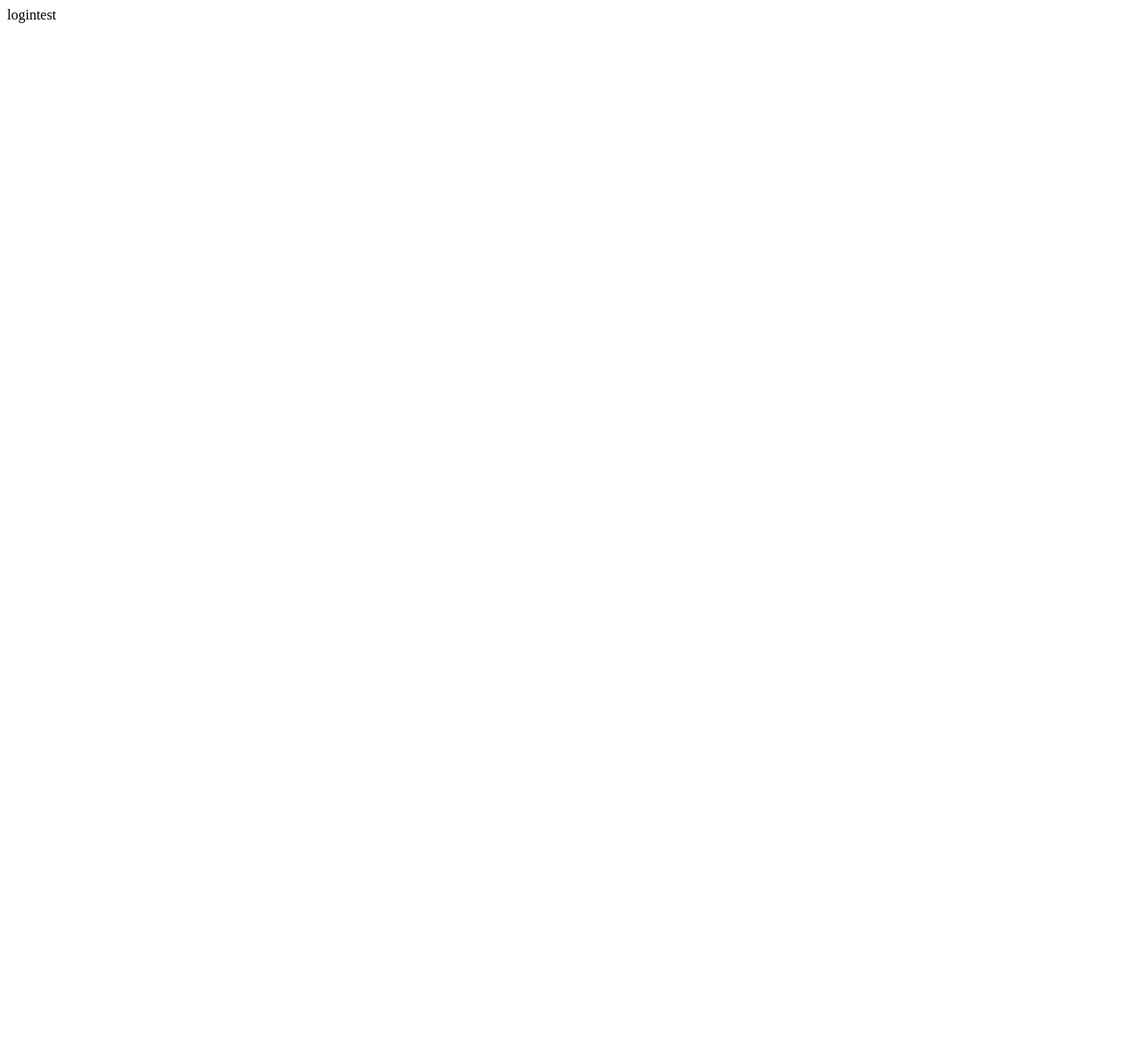
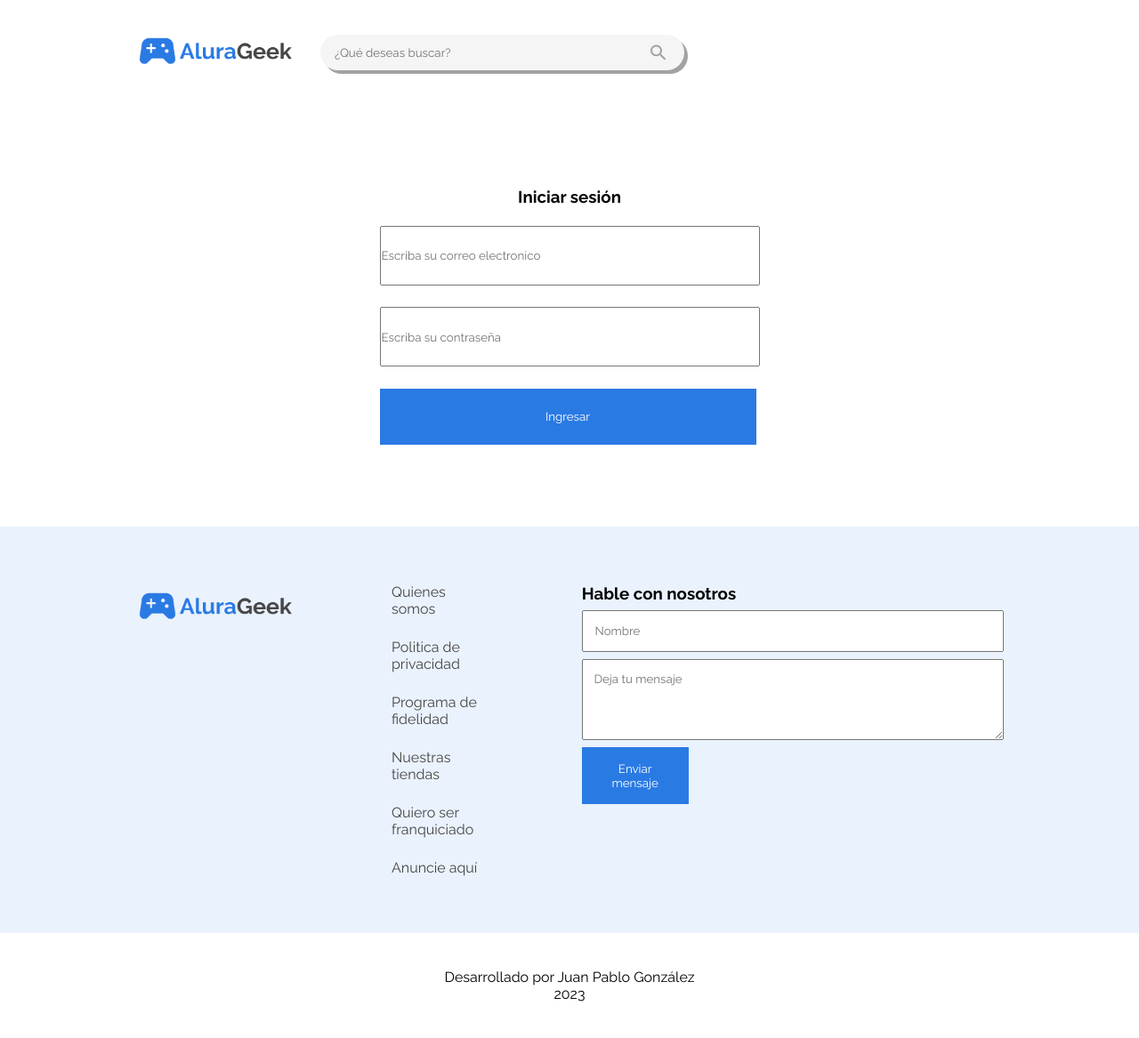
Before and after one commit to jap102321/ecommercealura, a plain HTML site: page screens/login.html in a window 1280 px wide. Shown: the whole page at 89% size. Before the commit the page ends 800 px from the top, so only its background shows below. Drawn offline with Linux system fonts and the light colour scheme.

Commit message:
Minor fixes & log in section finished (without logic)

```diff
--- a/css/components/landing/form.css
+++ b/css/components/landing/form.css
@@ -34,9 +34,18 @@
   inline-size: 560px;
 }
 
+.form__data {
+  display: flex;
+  flex-direction: row;
+  gap: 7rem;
+}
+
 .form__input {
   display: flex;
   flex-direction: column;
+}
+.form__img img {
+  width: 176px;
 }
 
 .form__input input {
@@ -99,6 +108,9 @@
     align-items: center;
     gap: 2rem;
   }
+  .form__data {
+    flex-direction: column;
+  }
   .contact__us {
     padding-inline-start: 1rem;
     max-width: 90%;
--- /dev/null
+++ b/css/components/login/logform.css
@@ -0,0 +1,30 @@
+.login__form {
+  display: flex;
+  flex-direction: column;
+  align-items: center;
+  margin-block: 5.75rem;
+  gap: 1.35rem;
+}
+
+.log__check {
+  display: flex;
+  flex-direction: column;
+  gap: 1.53rem;
+}
+
+.log__input input {
+  width: 423px;
+  max-width: 423px;
+  height: 63px;
+  max-height: 63px;
+}
+
+.button.submit__log {
+  background-color: var(--blue);
+  color: var(--white);
+  border: none;
+  width: 423px;
+  max-width: 423px;
+  height: 63px;
+  max-height: 63px;
+}
--- a/css/index.css
+++ b/css/index.css
@@ -1,4 +1,5 @@
 @import "./landing.css";
+@import "./logIn.css";
 :root {
   --white: #fff;
   --blue: #2a7ae4;
--- a/css/logIn.css
+++ b/css/logIn.css
@@ -0,0 +1 @@
+@import "./components/login/logform.css";
--- a/screens/login.html
+++ b/screens/login.html
@@ -5,11 +5,85 @@
     <meta charset="UTF-8">
     <meta http-equiv="X-UA-Compatible" content="IE=edge">
     <meta name="viewport" content="width=device-width, initial-scale=1.0">
-    <title>Document</title>
+    <title>Log In</title>
+    <link rel="preconnect" href="https://fonts.googleapis.com">
+    <link rel="preconnect" href="https://fonts.gstatic.com" crossorigin>
+    <link href="https://fonts.googleapis.com/css2?family=Raleway:wght@400;700&display=swap" rel="stylesheet">
+    <link rel="stylesheet" href="../css/index.css">
+    <link rel="icon" href="./images/img.svg">
 </head>
 
 <body>
-    logintest
+    <header class="header">
+        <div class="top">
+            <div class="top__mainInfo">
+                <div class="top__img">
+                    <img src="../assets/icons/Logo.png" alt="AluraGeek Logo">
+                </div>
+                <div class="top__searchBar">
+                    <input type="text" placeholder="¿Qué deseas buscar?" class="searchBar">
+                    <img src="../assets/icons/lupa.png" alt="Search Icon" class="mglass">
+                </div>
+            </div>
+        </div>
+    </header>
+
+    <section class="login__form">
+        <h3 class="login__form_title">Iniciar sesión</h3>
+        <form action="" class="log__check">
+            <div class="log__input">
+                <input required type="text" placeholder="Escriba su correo electronico">
+            </div>
+            <div class="log__input">
+                <input required type="text" placeholder="Escriba su contraseña">
+            </div>
+            <button type="submit" class="button submit__log">Ingresar</button>
+        </form>
+    </section>
+
+
+    <section class="contact__form">
+        <div class="contact__div">
+            <div class="form__data">
+                <div class="form__img">
+                    <a href="../index.html"><img src="../assets/icons/Logo.png" alt="Logo"></a>
+                </div>
+                <div class="shortcut__links">
+                    <ul class="shortcut__list">
+                        <li class="shortcut"><a href="" class="shortcut__href">Quienes somos</a></li>
+                        <li class="shortcut"><a href="" class="shortcut__href">Politica de privacidad</a></li>
+                        <li class="shortcut"><a href="" class="shortcut__href">Programa de fidelidad</a></li>
+                        <li class="shortcut"><a href="" class="shortcut__href">Nuestras tiendas</a></li>
+                        <li class="shortcut"><a href="" class="shortcut__href">Quiero ser franquiciado</a></li>
+                        <li class="shortcut"><a href="" class="shortcut__href">Anuncie aquí</a></li>
+                    </ul>
+                </div>
+            </div>
+            <form action="" class="contact__us">
+                <h3 class="form__title">Hable con nosotros</h3>
+                <div class="form__input">
+                    <label for="name"></label>
+                    <input type="text" placeholder="Nombre" required class="textForm nameInput" name="name"
+                        data-type="name">
+                    <span class="input-message-error">Este campo no es valido</span>
+                </div>
+                <div class="form__input">
+                    <textarea required name="inquiry" id="inquiry" class="textForm" cols="30" rows="4"
+                        placeholder="Deja tu mensaje" data-type="textarea"></textarea>
+                    <span class="input-message-error">Este campo no es valido</span>
+                </div>
+                <button class="button inHero">Enviar mensaje</button>
+            </form>
+        </div>
+
+    </section>
+
+    <footer class="footer">
+        <div class="footer__copyright">
+            <p>Desarrollado por Juan Pablo González</p>
+            <p>2023</p>
+        </div>
+    </footer>
 </body>
 
 </html>
```
Also changed, not shown: db.json (+7 -1 lines).
